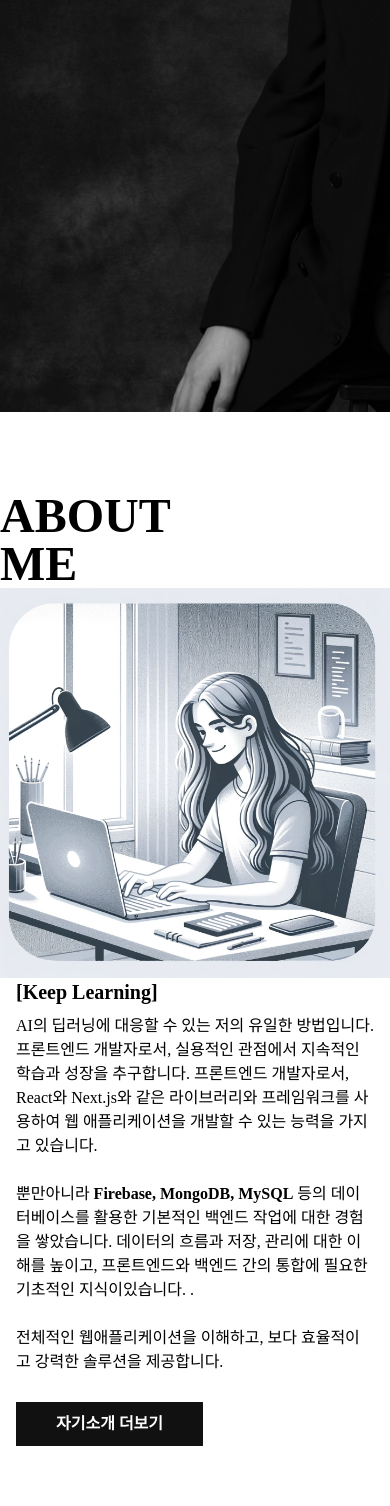
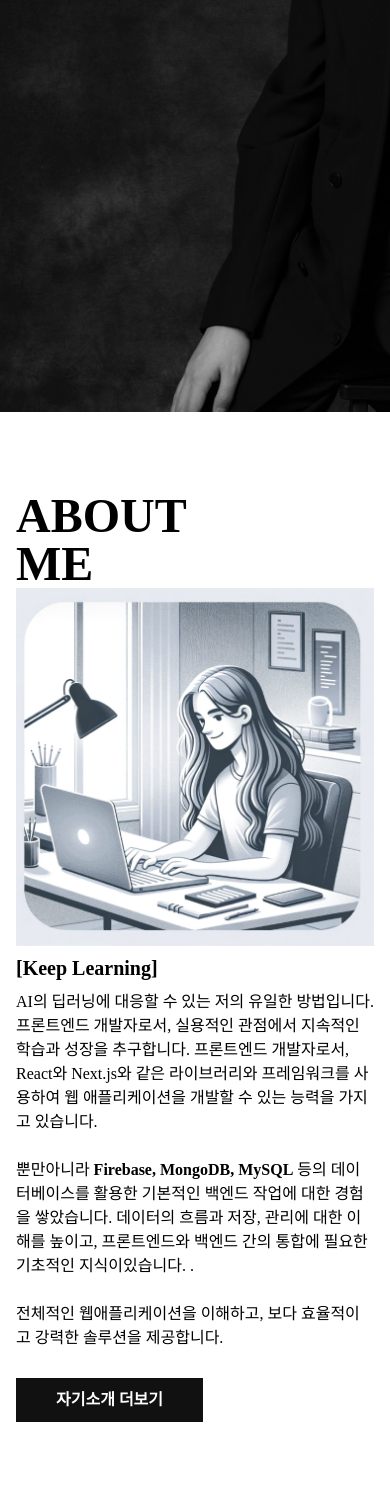
Before and after one commit to Dduridduri/portfolio, a React (Create React App) app: page / in a window 390 px wide. Shown: the part 432-1938 px from the top of the page. Built offline with nearby package versions, Linux system fonts and the light colour scheme; no server answers; a web font is replaced by a local one.

Commit message:
반응형 수정

```diff
--- a/package.json
+++ b/package.json
@@ -12,6 +12,7 @@
     "@testing-library/jest-dom": "^5.17.0",
     "@testing-library/react": "^13.4.0",
     "@testing-library/user-event": "^13.5.0",
+    "components": "^0.1.0",
     "framer-motion": "^10.16.4",
     "react": "^18.2.0",
     "react-dom": "^18.2.0",
@@ -21,6 +22,7 @@
     "react-slick": "^0.29.0",
     "react-typewriter-effect": "^1.1.0",
     "slick-carousel": "^1.8.1",
+    "styled": "^1.0.0",
     "styled-components": "^6.1.1",
     "swiper": "^11.0.4",
     "tailwind-scrollbar-hide": "^1.1.7",
--- a/src/components/About.js
+++ b/src/components/About.js
@@ -5,24 +5,24 @@ function About() {
     <>
     <div className="max-w-[1520px] mx-auto mt-20  relative" id='0'>
     <div className='flex justify-between w-full mx-auto' >
-      <p className=" text-5xl font-bold text-left text-black basis-[61%] z-0">
+      <p className=" text-5xl font-bold text-left text-black basis-[61%] z-0 px-4 ">
        ABOUT ME
       </p>
       <p className=" basis-[50%] mr-auto text-base font-bold text-left text-black">
       {/* Amor Fati, by embracing it, we navigate the currents of fate with wisdom and resilience. */}
       </p>
     </div>
-    <div>
-    <img src={process.env.PUBLIC_URL + '/images/1about.png'} alt="" className='xl:absolute top-0 -z-10'/>
+    <div className='lg:mx-auto'>
+    <img src={process.env.PUBLIC_URL + '/images/1about.png'} alt="" className='xl:absolute xl:left-0 xl:m-0 mx-auto top-0 -z-10 px-4'/>
     </div>
     <div className='xl:h-[330px] '>
     </div>
 
-    <div className='flex relative xl:justify-between  mx-auto md:justify-start'>
+    <div className='flex relative xl:justify-between justify-center mx-auto '>
         <p className=" my-auto text-2xl font-bold text-left text-black xl:basis-[50%] relative pt-5 ">
         </p>
-        <div className='xl:basis-[45%] lg:basis-3/5 basis-full px-4'>
-          <p className="text-xl font-semibold text-left text-black mb-2">[Keep Learning]</p>
+        <div className='  2xl:basis-[45%] xl:basis-[45%] lg:basis-[70%]  md:basis-[90%]  px-4'>
+          <p className="text-xl font-semibold xl:text-left text-black mb-2 mt-2">[Keep Learning]</p>
             <span className="text- text-left text-black">
               AI의 딥러닝에 대응할 수 있는 저의 유일한 방법입니다. 프론트엔드 개발자로서, 실용적인 관점에서 지속적인 학습과 성장을 추구합니다.
               프론트엔드 개발자로서, React와 Next.js와 같은 라이브러리와 프레임워크를 사용하여 웹 애플리케이션을 개발할 수 있는 능력을 가지고 있습니다.
@@ -42,9 +42,9 @@ function About() {
               <button className=" mr-auto bg-[#111] px-10 py-2.5 mt-7">
                 <p className=" text-base font-bold text-right text-white"><a href="http://" target="_blank" rel="noopener noreferrer">자기소개 더보기</a></p>
               </button>
-            </div>
+        </div>
 
-            </div>
+      </div>
 
       </div>
 
--- a/src/components/Works.js
+++ b/src/components/Works.js
@@ -197,7 +197,7 @@ function Works() {
   // }, []);
   return (
     <>
-        <div id='2' className='max-w-[540px] lg:mx-auto mx-10 md: overflow-hidden mt-10 relative sm:max-w-full sm:mt-5 md:max-w-2xl lg:max-w-3xl xl:max-w-6xl 2xl:max-w-full' >
+        <div id='2' className='max-w-[480px] 2xl:mx-auto xl:mx-auto md:overflow-hidden mt-10 relative sm:max-w-2xl sm:mt-5 md:max-w-[55%] lg:max-w-6xl xl:max-w-full 2xl:max-w-full px-4 ' >
           <div className='w-full border h-[600px] bg-[#2e2e2e] relative'>
             <button className='absolute text-black bottom-2 right-4 bg-slate-100 rounded-full px-4 py-1'><Link to={detail}>자세히 보기</Link></button>
             <div className='w-[80%] h-full border-r-2 border-l-2 mx-auto bg-white overflow-auto scrollbar-hide'>
--- a/src/pages/BlogPost.js
+++ b/src/pages/BlogPost.js
@@ -89,7 +89,7 @@ function BlogPosts() {
   return (
     <>
       <div className='mx-auto z-10 max-w-[1520px] my-20' id='1'>
-      <h3 className='text-5xl font-bold mb-10'>Skills</h3>
+      <h3 className='text-5xl font-bold mb-10 px-4'>Skills</h3>
         <div className="grid grid-cols-2 sm:grid-cols-2 lg:grid-cols-3 gap-x-2 sm:gap-x-5 lg:gap-x-10 gap-y-4  ">
           {skills.map((e, i) => (
             <div key={i} onMouseOver={()=>clickEvent(i,e)} onClick={()=>clickEvent(i,e)}
--- a/src/pages/Main.js
+++ b/src/pages/Main.js
@@ -1,28 +1,52 @@
 import React, { useState } from 'react'
 import { FontAwesomeIcon } from '@fortawesome/react-fontawesome';
-import { faArrowRight } from '@fortawesome/free-solid-svg-icons';
+import { faTabletScreenButton, faMobileScreenButton } from '@fortawesome/free-solid-svg-icons';
 import TypeWriterEffect from 'react-typewriter-effect';
 import BlogPosts from './BlogPost';
 import Works from '../components/Works';
 import About from '../components/About';
 import { Link, animateScroll as scroll} from "react-scroll";
-import { styled } from "styled-components";
+
 import Footer from '../components/Footer';
+import { useEffect } from 'react';
+
+
 
 
 const Header =["About", "Works", "Skills", "Contact"]
 const img = ['/images/Rectangle 46.png', '/images/Rectangle 10.png','/images/Rectangle 6.png','/images/Rectangle 47.png','/images/Rectangle 46.png']
 
 function Main() {
-  const [isActive, SetIsActive] = useState('hidden');
+  const [windowWidth, setWindowWidth] = useState(window.innerWidth);
 
+  useEffect(() => {
+    const handleResize = () => {
+      setWindowWidth(window.innerWidth);
+    };
+
+    window.addEventListener('resize', handleResize);
+    return () => window.removeEventListener('resize', handleResize);
+  }, []);
+
+  const openWindow = (width, height) => {
+    // 현재 페이지의 URL
+    const pageUrl = window.location.href;
+
+    // 새 창을 열고, 지정된 크기로 설정
+    window.open(pageUrl, '', `width=${width},height=${height}`);
+  };
+  const getButtonStyle = (width) => {
+    return windowWidth <= width ? { color : 'green' } : {};
+  };
 
   return (
     <>
 
-
-    <div className="w-[px] relative overflow-hidden">
-    <div style={{ backgroundImage: `url(${process.env.PUBLIC_URL + '/images/IMG_8441.png'})`}} className='bg-cover bg-center bg-no-repeat h-screen w-screen'>
+    <div>
+    <button onClick={() => openWindow(768, 1024)} style={{ color: windowWidth <= 768 && windowWidth > 640 && 'green' }} className='text-4xl fixed text-gray-500 right-0 z-50'><FontAwesomeIcon icon={faTabletScreenButton}/></button>
+    <button onClick={() => openWindow(540, 667)} style={{ color: windowWidth <= 640  && 'green' }} className='text-4xl fixed  text-gray-500 right-10 z-50'><FontAwesomeIcon icon={faMobileScreenButton}/></button>
+    <div className="overflow-hidden ">
+      <div style={{ backgroundImage: `url(${process.env.PUBLIC_URL + '/images/IMG_8441.png'})`}} className='bg-cover bg-center bg-no-repeat h-screen w-screen'>
       <div className='' >
       <ul className='flex ml-[20%] justify-end mr-14 py-10  relative '>
         {/* <li className='absolute left-7 top-[32px] after:absolute after:w-[2px] after:h-[120px] after:bg-black after:-right-[32px] after:-top-10'>
@@ -30,7 +54,7 @@ function Main() {
         {
           Header.map((e,i)=>{
             return(
-              <li key={i}  className='basis-[10%] px-4 cursor-pointer '><Link to={i} spy={true} smooth={true} offset={-100}>
+              <li key={i}  className='basis-[10%] px-4 cursor-pointer ' ><Link to={i} spy={true} smooth={true} offset={-100}>
                 <p className="text-2xl text-left text-white ">{e}</p>
               </Link>
             </li>
@@ -42,7 +66,7 @@ function Main() {
     {/* 헤더끝 */}
     <div className='w-[1520px] h-auto mx-auto ' >
       <div className=''>
-        <p className="text-7xl md:text-8xl lg:text-[150px] font-bold text-left text-white py-5">
+        <p className="text-7xl md:text-8xl lg:text-[150px] font-bold text-left text-white py-5 px-4">
             <TypeWriterEffect
             textStyle={{ fontFamily: 'Redressed' }}
             startDelay={500}
@@ -57,7 +81,7 @@ function Main() {
             delaySpeed={1500}
             multiTextLoop={true}/>
         </p>
-        <p className="text-7xl md:text-8xl lg:text-[150px] font-bold text-left text-white leading-4 ml-20 py-5">
+        <p className="text-7xl md:text-8xl lg:text-[150px] font-bold text-left text-white leading-4 ml-20 py-5 px-4">
         <TypeWriterEffect
             textStyle={{ fontFamily: 'Redressed' }}
             startDelay={500}
@@ -72,7 +96,7 @@ function Main() {
             delaySpeed={1500}
             multiTextLoop={true}/>
           </p>
-        <p className="text-7xl md:text-8xl lg:text-[150px] font-bold text-left text-transparent-fill text-stroke text-white">
+        <p className="text-7xl md:text-8xl lg:text-[150px] font-bold text-left text-transparent-fill text-stroke text-white px-4 pt-2">
         <TypeWriterEffect
             textStyle={{ fontFamily: 'Redressed' }}
             startDelay={1100}
@@ -103,7 +127,7 @@ function Main() {
   <BlogPosts/>
 
   <div className="w-[1520px] mx-auto ">
-  <h3 className=" text-5xl font-bold text-left text-black">
+  <h3 className=" text-5xl font-bold text-left text-black px-4">
       My Works
   </h3>
     <Works/>
@@ -112,6 +136,8 @@ function Main() {
     </div>
       <Footer/>
     </div>
+    </div>
+
   </>
   )
 
--- a/tailwind.config.js
+++ b/tailwind.config.js
@@ -6,7 +6,7 @@ module.exports = {
   },
   variants: {},
   plugins: [
-    require('tailwind-scrollbar-hide'),
+    require("tailwind-scrollbar-hide"),
     function ({ addUtilities }) {
       const newUtilities = {
         '.text-stroke': {
@@ -19,5 +19,6 @@ module.exports = {
       };
       addUtilities(newUtilities, ['responsive', 'hover']);
     },
+
   ],
 }
```
Also changed, not shown: 1 other file (tests, documents, lock files or other folders).
